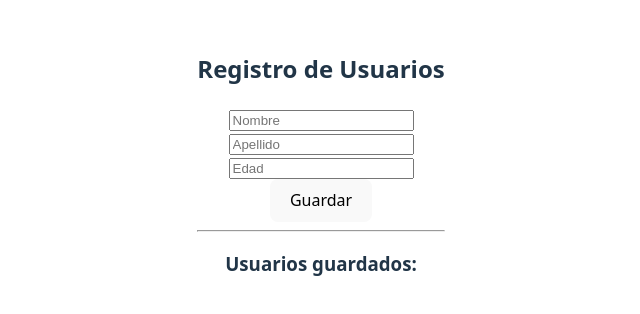
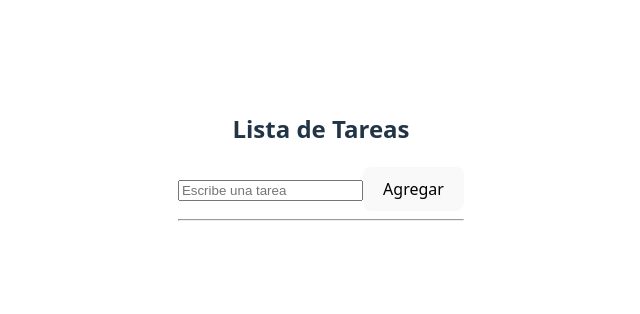
Before and after one commit to CrisKroos25/web-programming, a React (Vite) app: page / in a window 1280 px wide. Shown: the part 236-550 px from the top of the page, without its empty margins (319-959 px from the left). Built offline with nearby package versions, Linux system fonts and the light colour scheme.

Commit message:
fixed(proyect): Assemble initial structure to save task whit id, name and status saved in local storage

```diff
--- a/src/components/App.jsx
+++ b/src/components/App.jsx
@@ -1,82 +1,83 @@
 import React, { useState, useEffect } from "react";
 
 function App() {
-  // Estado para manejar los inputs
-  const [nombre, setNombre] = useState("");
-  const [apellido, setApellido] = useState("");
-  const [edad, setEdad] = useState("");
-
-  // Estado para la lista de usuarios: inicializado desde localStorage
-  const [usuarios, setUsuarios] = useState(() => {
-    const datosGuardados = localStorage.getItem("usuarios");
+  const [tarea, setTarea] = useState("");
+  const [tareas, setTareas] = useState(() => {
+    const datosGuardados = localStorage.getItem("tareas");
     return datosGuardados ? JSON.parse(datosGuardados) : [];
   });
 
-  // Guardar en localStorage cada vez que cambia usuarios
+  // Sincronizar con localStorage cada vez que cambie "tareas"
   useEffect(() => {
-    localStorage.setItem("usuarios", JSON.stringify(usuarios));
-  }, [usuarios]);
+    localStorage.setItem("tareas", JSON.stringify(tareas));
+  }, [tareas]);
 
-  // Manejar el submit
+  // Manejar creación de tarea
   const handleSubmit = (e) => {
     e.preventDefault();
 
-    const nuevoUsuario = { nombre, apellido, edad };
-
-    // Evitar agregar vacíos
-    if (!nombre || !apellido || !edad) {
-      alert("Todos los campos son obligatorios");
+    if (!tarea.trim()) {
+      alert("Escribe una tarea");
       return;
     }
 
-    // Agregar al array existente
-    setUsuarios([...usuarios, nuevoUsuario]);
+    const nuevaTarea = {
+      id: Date.now(), // ID único
+      nombre: tarea,
+      estado: "Pendiente"
+    };
 
-    // Limpiar inputs
-    setNombre("");
-    setApellido("");
-    setEdad("");
+    setTareas([...tareas, nuevaTarea]);
+    setTarea(""); // limpiar input
+  };
+
+  // Cambiar estado de tarea (Pendiente <-> Completado)
+  const toggleEstado = (id) => {
+    const nuevasTareas = tareas.map((t) =>
+      t.id === id
+        ? { ...t, estado: t.estado === "Pendiente" ? "Completado" : "Pendiente" }
+        : t
+    );
+    setTareas(nuevasTareas);
+  };
+
+  // Eliminar tarea
+  const eliminarTarea = (id) => {
+    const nuevasTareas = tareas.filter((t) => t.id !== id);
+    setTareas(nuevasTareas);
   };
 
   return (
     <div style={{ padding: "20px" }}>
-      <h2>Registro de Usuarios</h2>
+      <h2>Lista de Tareas</h2>
 
       <form onSubmit={handleSubmit}>
         <input
           type="text"
-          placeholder="Nombre"
-          value={nombre}
-          onChange={(e) => setNombre(e.target.value)}
+          placeholder="Escribe una tarea"
+          value={tarea}
+          onChange={(e) => setTarea(e.target.value)}
         />
-        <br />
-
-        <input
-          type="text"
-          placeholder="Apellido"
-          value={apellido}
-          onChange={(e) => setApellido(e.target.value)}
-        />
-        <br />
-
-        <input
-          type="number"
-          placeholder="Edad"
-          value={edad}
-          onChange={(e) => setEdad(e.target.value)}
-        />
-        <br />
-
-        <button type="submit">Guardar</button>
+        <button type="submit">Agregar</button>
       </form>
 
       <hr />
 
-      <h3>Usuarios guardados:</h3>
       <ul>
-        {usuarios.map((u, i) => (
-          <li key={i}>
-            {u.nombre} {u.apellido}, Edad: {u.edad}
+        {tareas.map((t) => (
+          <li key={t.id}>
+            <span
+              style={{
+                textDecoration: t.estado === "Completado" ? "line-through" : "none"
+              }}
+            >
+              {t.nombre} - {t.estado}
+            </span>
+            {" "}
+            <button onClick={() => toggleEstado(t.id)}>
+              {t.estado === "Pendiente" ? "Marcar Completada" : "Marcar Pendiente"}
+            </button>
+            <button onClick={() => eliminarTarea(t.id)}>Eliminar</button>
           </li>
         ))}
       </ul>
```
